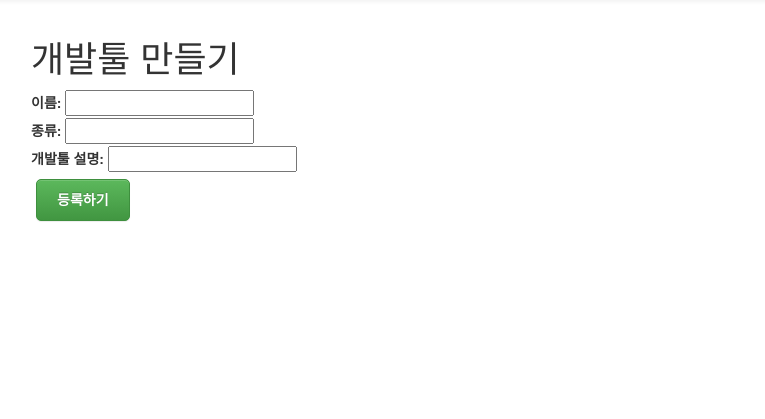
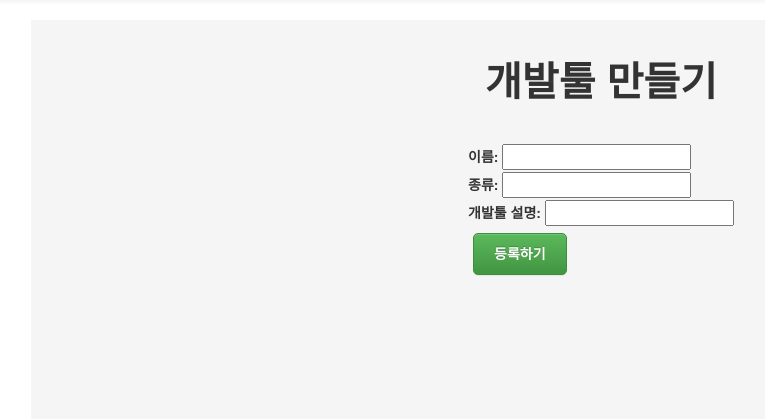
Before and after one commit to Pirogramming-21/Ahn-Sihwan, a Django app: page /devtools/register/ in a window 1280 px wide. Shown: the part 52-471 px from the top of the page, without its empty margins (39-804 px from the left). Run offline with Django 5.2, Linux system fonts and the light colour scheme; some libraries are stand-ins or nearby versions.

Commit message:
[add] 기능구현 완료

```diff
--- a/week4/SWIDEA_SITE/apps/devtools/views.py
+++ b/week4/SWIDEA_SITE/apps/devtools/views.py
@@ -5,7 +5,12 @@ from apps.ideas.models import Idea
 
 def main(req):
     devtools = Devtool.objects.all()
-    ctx = {'devtools':devtools}
+    search_name = req.GET.get('search_name')
+    ctx = {}
+    if(search_name):
+        devtools = devtools.filter(name__contains=search_name)
+        ctx['search_name'] = search_name
+    ctx['devtools'] = devtools
     return render(req, 'devtools/list.html', ctx)
 
 def register(req):
--- a/week4/SWIDEA_SITE/static/css/form.css
+++ b/week4/SWIDEA_SITE/static/css/form.css
@@ -0,0 +1,13 @@
+.form_page{
+    display: flex;
+    align-items: center;
+    flex-direction: column;
+    height: 50vh;
+    background-color: #f5f5f5;
+}
+
+.form_page h1{
+    font-size: 40px;
+    font-weight: bold;
+    margin: 40px;
+}
--- a/week4/SWIDEA_SITE/static/css/list.css
+++ b/week4/SWIDEA_SITE/static/css/list.css
@@ -99,3 +99,7 @@ div#thumbnail > img {
 .devtool-content {
     flex: 3;
 }
+
+.search-box {
+    margin-top: 20px;
+}
--- a/week4/SWIDEA_SITE/templates/devtools/register.html
+++ b/week4/SWIDEA_SITE/templates/devtools/register.html
@@ -3,10 +3,12 @@
 {%block title%}개발툴 만들기{%endblock%}
 
 {%block content%}
+<div class="form_page">
     <h1>개발툴 만들기</h1>
     <form enctype="multipart/form-data" action="" method="post">
         {% csrf_token %}
         {{form.as_p}}
         <button class="btn btn-success">등록하기</button>
     </form>
+</div>
 {%endblock%}
--- a/week4/SWIDEA_SITE/templates/devtools/update.html
+++ b/week4/SWIDEA_SITE/templates/devtools/update.html
@@ -3,10 +3,12 @@
 {%block title%}개발툴 수정{%endblock%}
 
 {%block content%}
-<h1>개발툴 수정하기</h1>
+<div class="form_page">
+  <h1>개발툴 수정하기</h1>
   <form enctype="multipart/form-data" action="{% url 'devtools:update' pk %}"    method="post">
     {%csrf_token%}
     {{form.as_p}}
     <button class="btn btn-success">수정 완료</button>
   </form>
+</div>
 {%endblock%}
--- a/week4/SWIDEA_SITE/templates/ideas/register.html
+++ b/week4/SWIDEA_SITE/templates/ideas/register.html
@@ -3,10 +3,12 @@
 {%block title%}아이디어 만들기{%endblock%}
 
 {%block content%}
+<div class="form_page">
     <h1>아이디어 만들기</h1>
     <form enctype="multipart/form-data" action="" method="post">
         {% csrf_token %}
         {{form.as_p}}
         <button class="btn btn-success">등록하기</button>
     </form>
+</div>
 {%endblock%}
--- a/week4/SWIDEA_SITE/templates/ideas/update.html
+++ b/week4/SWIDEA_SITE/templates/ideas/update.html
@@ -3,10 +3,12 @@
 {%block title%}아이디어 수정{%endblock%}
 
 {%block content%}
+<div class="form_page">
 <h1>아이디어 수정하기</h1>
   <form enctype="multipart/form-data" action="{% url 'ideas:update' pk %}" method="post">
     {%csrf_token%}
     {{form.as_p}}
     <button class="btn btn-success">수정 완료</button>
   </form>
+</div>
 {%endblock%}
```
Also changed, not shown: week4/SWIDEA_SITE/templates/devtools/list.html (+7 -0 lines), week4/README.md. Lines whose indentation alone changed are shown as unchanged.
